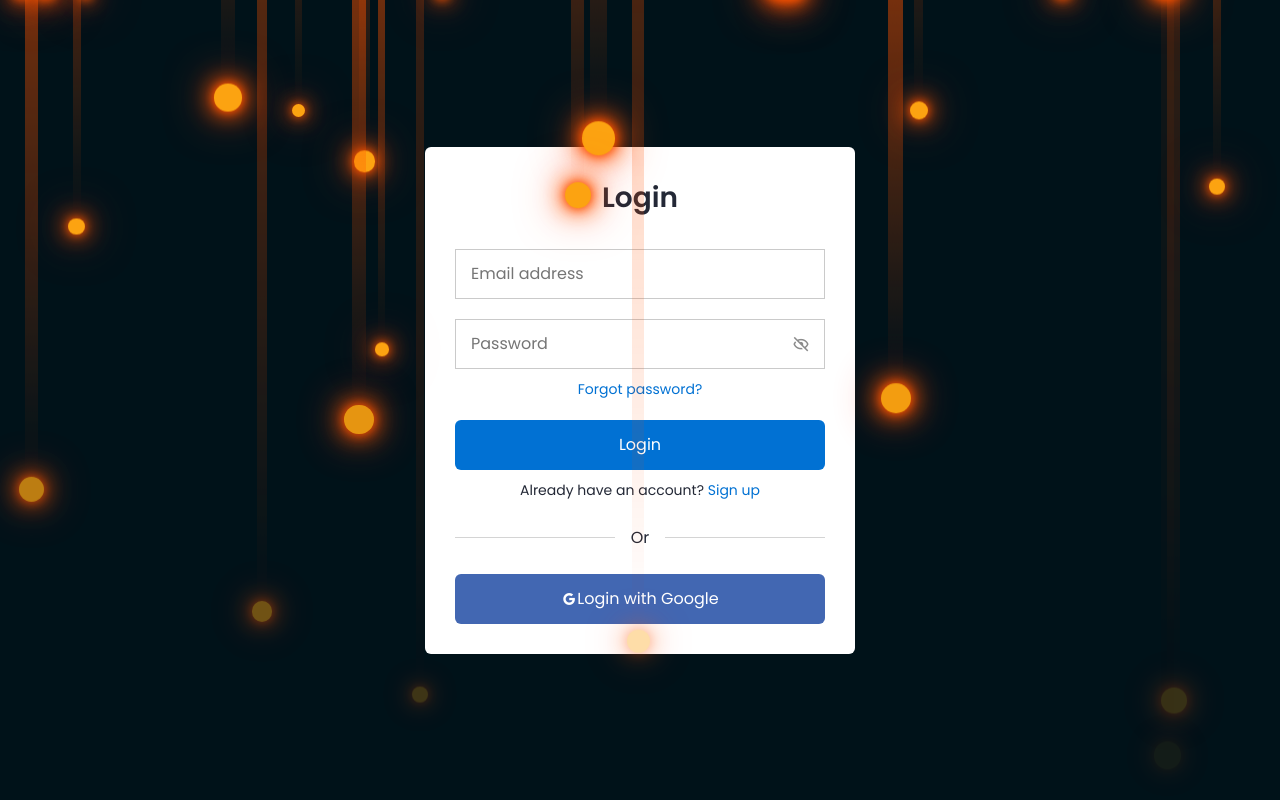
After one commit to 0MAVM0/Normal-site, a Django app: page /login/ in a window 1280 px wide. The commit adds this page. Run offline with Django 4.2, Linux system fonts and the light colour scheme.

Commit message:
Log in HTML & CSS (NOT fully)

```diff
--- a/PerfectChoice/PerfectChoice/settings.py
+++ b/PerfectChoice/PerfectChoice/settings.py
@@ -29,7 +29,6 @@ INSTALLED_APPS = [
     'django.contrib.staticfiles',
 
     # Libraries
-    'django_bootstrap5',
     #           DRF
     'djoser',
     'rest_framework',
--- a/PerfectChoice/main/templates/main/allAuth/auth.html
+++ b/PerfectChoice/main/templates/main/allAuth/auth.html
@@ -6,7 +6,7 @@
     <div class="moon"></div>
 
     <div class="auth">
-        <a href="{% comment %} {% url 'signup' %} {% endcomment %}">
+        <a href="{% url 'signup' %}">
             <button type="submit" class="sign-up">
                 Sign up
             </button>
@@ -15,7 +15,7 @@
         <br>
         <br>
 
-        <a href="{% comment %} {% url 'signup' %} {% endcomment %}">
+        <a href="{% url 'login' %}">
             <button type="submit" class="log-in">
                 Log in
             </button>
--- /dev/null
+++ b/PerfectChoice/main/templates/main/allAuth/login.html
@@ -0,0 +1,69 @@
+{% load static %}
+
+<link rel="stylesheet" href="{% static 'styles/allAuth/log_reg.css' %}">
+<link href='https://unpkg.com/boxicons@2.1.4/css/boxicons.min.css' rel='stylesheet'>
+
+<div class="body">
+    <div class="form login">
+        <div class="form-content">
+            <header>Login</header>
+
+            <form action="#">
+                <div class="field input-field">
+                    <input type="email" placeholder="Email address" class="input">
+                </div>
+
+                <div class="field input-field">
+                    <input type="password" placeholder="Password" class="password">
+                    <i class='bx bx-hide eye-icon'></i>
+                </div>
+
+                <div class="form-link">
+                    <a href="#" class="forgot-password">Forgot password?</a>
+                </div>
+
+                <div class="field button-field">
+                    <button>Login</button>
+                </div>
+
+            </form>
+
+            <div class="form-link">
+                <span>
+                    Already have an account?
+                    <a href="{% url 'signup' %}" class="signup-link">Sign up</a>
+                </span>
+            </div>
+        </div>
+
+        <div class="line"></div>
+
+        <div class="media-option">
+            <a href="{% url 'google_login' %}" class="field google">
+                <i class='bx bxl-google google-icon'></i>
+                <span>Login with Google</span>
+            </a>
+        </div>
+
+    </div>
+</div>
+
+<script>
+    function lines() {
+        let sizeW = Math.random() * 22;
+        let duration = Math.random() * 3;
+        let e = document.createElement("div");
+        e.setAttribute("class", "circle");
+        document.body.appendChild(e);
+        e.style.width = 12 + sizeW + "px";
+        e.style.left = Math.random() * +innerWidth + "px";
+        e.style.animationDuration = 2 + duration + "s";
+
+        setTimeout(function () {
+            document.body.removeChild(e);
+        }, 5000);
+    }
+    setInterval(function () {
+        lines();
+    }, 200);
+</script>
--- a/PerfectChoice/main/templates/main/base.html
+++ b/PerfectChoice/main/templates/main/base.html
@@ -1,5 +1,4 @@
 {% load static %}
-{% load django_bootstrap5 %}
 
 <!DOCTYPE html>
 <html lang="en">
@@ -11,7 +10,6 @@
     {% endblock link %}
     <title>{% block title %}{% endblock title %}</title>
 
-    {% bootstrap_css %}
 </head>
 <body>
     {% if user.is_authenticated %}
@@ -39,6 +37,5 @@
     {% else %}
         {% include 'main/allAuth/auth.html' %}
     {% endif %}
-    {% bootstrap_javascript %}
 </body>
 </html>
--- a/PerfectChoice/main/urls.py
+++ b/PerfectChoice/main/urls.py
@@ -1,11 +1,14 @@
-from django.urls import path
-from django.contrib.auth.views import LogoutView
+from django.urls import path, include
+from django.contrib.auth.views import LoginView, LogoutView
 
 from .views import *
 
 
 urlpatterns = [
     path('', home_page, name='home_page'),
-    path('register-or-login/', register_or_login, name='register_or_login'),
+    path('registrate/', registration, name="signup"),
+    path('login/', LoginView.as_view(template_name="main/allAuth/login.html"), name="login"),
     path('logout/', LogoutView.as_view(template_name='main/allAuth/logout.html'), name='logout'),
+    path('accounts/', include('allauth.urls')),
+    path('accounts/google/login/', include('allauth.urls'), name='google_login'),
 ]
--- /dev/null
+++ b/PerfectChoice/static/styles/allAuth/log_reg.css
@@ -0,0 +1,192 @@
+@import url('https://fonts.googleapis.com/css2?family=Poppins:wght@300;400;500;600&display=swap');
+
+* {
+  margin: 0;
+  padding: 0;
+  box-sizing: border-box;
+  font-family: "Poppins", sans-serif;
+}
+
+.body {
+  height: 100vh;
+  background: #001219;
+  overflow: hidden;
+  display: flex;
+  align-items: center;
+  justify-content: center;
+}
+
+.circle {
+  position: absolute;
+  bottom: 0;
+  width: 20px;
+  aspect-ratio: 1/1;
+  background: #fca311;
+  box-shadow: 0 0 10px #ff5400, 0 0 20px #ff5400, 0 0 30px #ff5400,
+    0 0 50px #ff5400;
+  border-radius: 50%;
+  animation: animate 5s linear forwards;
+}
+
+@keyframes animate {
+  0% {
+    transform: translatey(0);
+    opacity: 0;
+  }
+  50% {
+    opacity: 1;
+  }
+  100% {
+    transform: translatey(-100vh);
+    opacity: 1;
+  }
+}
+
+.circle::before {
+  content: "";
+  position: absolute;
+  bottom: 100%;
+  left: 25%;
+  width: 50%;
+  height: 100vh;
+  opacity: 0.5s;
+  background: linear-gradient(#ff5400, transparent);
+}
+
+.form {
+  max-width: 430px;
+  width: 100%;
+  padding: 30px;
+  border-radius: 6px;
+  background-color: #FFF;
+}
+
+header {
+  font-size: 28px;
+  font-weight: 600;
+  color: #232836;
+  text-align: center;
+}
+
+form {
+  margin-top: 30px;
+}
+
+/*  */
+/*  */
+/*  */
+form > .field {
+  position: relative;
+  height: 50px;
+  width: 100%;
+  margin-top: 20px;
+  border-radius: 6px;
+}
+
+.field input {
+  outline: none;
+  height: 100%;
+  width: 100%;
+  font-size: 16px;
+  font-weight: 400;
+  padding: 0 15px;
+  border: 1px solid #CACACA;
+}
+
+.field input:focus {
+  border-bottom-width: 5px;
+}
+
+.field button {
+  color: #FFF;
+  background-color: #0171d3;
+  height: 100%;
+  width: 100%;
+  font-size: 16px;
+  font-weight: 400;
+  border: none;
+  border-radius: 6px;
+  transition: all 0.3 ease;
+  cursor: pointer;
+}
+
+.field button:hover {
+  background-color: #016dcb;
+}
+
+.eye-icon {
+  position: absolute;
+  top: 50%;
+  right: 10px;
+  transform: translateY(-50%);
+  font-size: 18px;
+  color: #8b8b8b;
+  cursor: pointer;
+  padding: 5px;
+}
+
+.form-link {
+  text-align: center;
+  margin-top: 10px;
+}
+
+.form-link > span,
+.form-link > a {
+  font-size: 14px;
+  font-weight: 400;
+  color: #232836;
+}
+
+.form a {
+  color: #0171d3;
+  text-decoration: none;
+}
+
+.form-content a:hover {
+  text-decoration: underline;
+}
+
+.line {
+  position: relative;
+  height: 1px;
+  width: 100%;
+  margin: 36px 0;
+  background-color: #d4d4d4;
+}
+
+.line::before {
+  content: "Or";
+  width: 50px;
+  text-align: center;
+  position: absolute;
+  top: 50%;
+  left: 50%;
+  transform: translate(-50%, -50%);
+  background-color: #FFF;
+  color: #232836;
+}
+
+.media-option > a {
+  display: flex;
+  align-items: center;
+  justify-content: center;
+  height: 50px;
+  border-radius: 6px;
+}
+
+a.google {
+  color: #FFF;
+  background-color: #4267b2;
+}
+
+a.google-icon {
+  height: 28px;
+  width: 28px;
+  color: #0171d3;
+  font-size: 20px;
+  border-radius: 50%;
+  display: flex;
+  align-items: center;
+  justify-content: center;
+  background-color: #FFF;
+}
```
Also changed, not shown: PerfectChoice/main/forms.py (+6 -9 lines), PerfectChoice/main/templates/main/allAuth/registrator.html (added, +28 -0 lines), PerfectChoice/main/views.py (+13 -18 lines), 2 other files.
